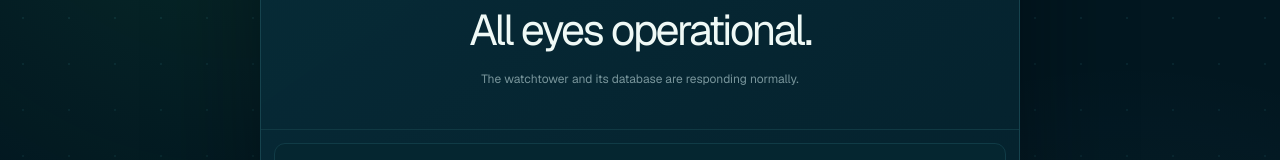
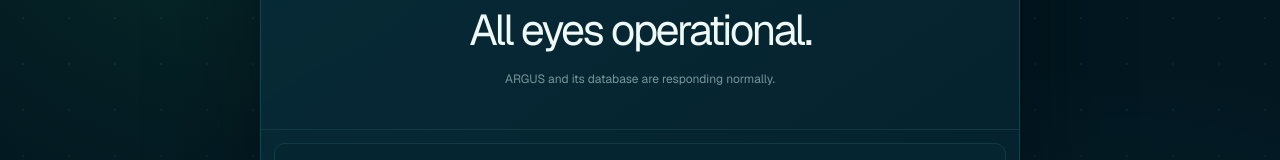
Before and after one commit to AniketRaj314/argus, a Next.js app: page /health in a window 1280 px wide. Shown: the part 281-441 px from the top of the page. Built offline with nearby package versions, Linux system fonts and the light colour scheme; no server answers; the database is empty.

Commit message:
Remove Watchtower naming from ARGUS

```diff
--- a/app/components/ArgusApp.tsx
+++ b/app/components/ArgusApp.tsx
@@ -74,7 +74,7 @@ export function ArgusApp() {
 }
 
 function FullScreenLoader() {
-  return <main className="boot-screen"><div className="boot-mark"><ArgusMark /><LoaderCircle className="spin" size={20} /></div><p>Bringing the watchtower online…</p></main>;
+  return <main className="boot-screen"><div className="boot-mark"><ArgusMark /><LoaderCircle className="spin" size={20} /></div><p>Bringing ARGUS online…</p></main>;
 }
 
 function FatalState({ message, onRetry }: { message: string; onRetry: () => void }) {
@@ -213,7 +213,7 @@ function Overview({ dashboard, loading, error, keys, range, selectedKey, onRange
   const loadingScope = selectedKey === "all" ? "all visible keys" : keys.find((key) => key.id === selectedKey)?.label ?? "selected key";
   return <>
     <div className="page-heading">
-      <div><p className="eyebrow">WATCHTOWER / OVERVIEW</p><h1>Good {dayPeriod()}, <span>here’s the signal.</span></h1><p>Organization usage, scoped to the keys you’re allowed to see.</p></div>
+      <div><p className="eyebrow">ARGUS / OVERVIEW</p><h1>Good {dayPeriod()}, <span>here’s the signal.</span></h1><p>Organization usage, scoped to the keys you’re allowed to see.</p></div>
       <div className="filter-row">
         <WatchScopePicker keys={keys} value={selectedKey} loading={loading} onChange={onKey} />
         <div className="range-switch" aria-label="Date range">{([{ value: 7, label: "7D" }, { value: 30, label: "30D" }, { value: "all", label: "ALL" }] as Array<{ value: RangeOption; label: string }>).map((option) => <button key={option.label} onClick={() => onRange(option.value)} className={range === option.value ? "active" : ""}>{option.label}</button>)}</div>
--- a/app/health/page.tsx
+++ b/app/health/page.tsx
@@ -30,7 +30,7 @@ export default async function HealthPage() {
         <span className={healthy ? styles.statusIcon : `${styles.statusIcon} ${styles.degraded}`}><i /></span>
         <p>SYSTEM STATUS</p>
         <h1>{healthy ? "All eyes operational." : "ARGUS has a blind spot."}</h1>
-        <span>{healthy ? "The watchtower and its database are responding normally." : "The application is responding, but a dependency needs attention."}</span>
+        <span>{healthy ? "ARGUS and its database are responding normally." : "The application is responding, but a dependency needs attention."}</span>
       </div>
 
       <div className={styles.checks}>
```
Also changed, not shown: 1 other file (tests, documents, lock files or other folders).
